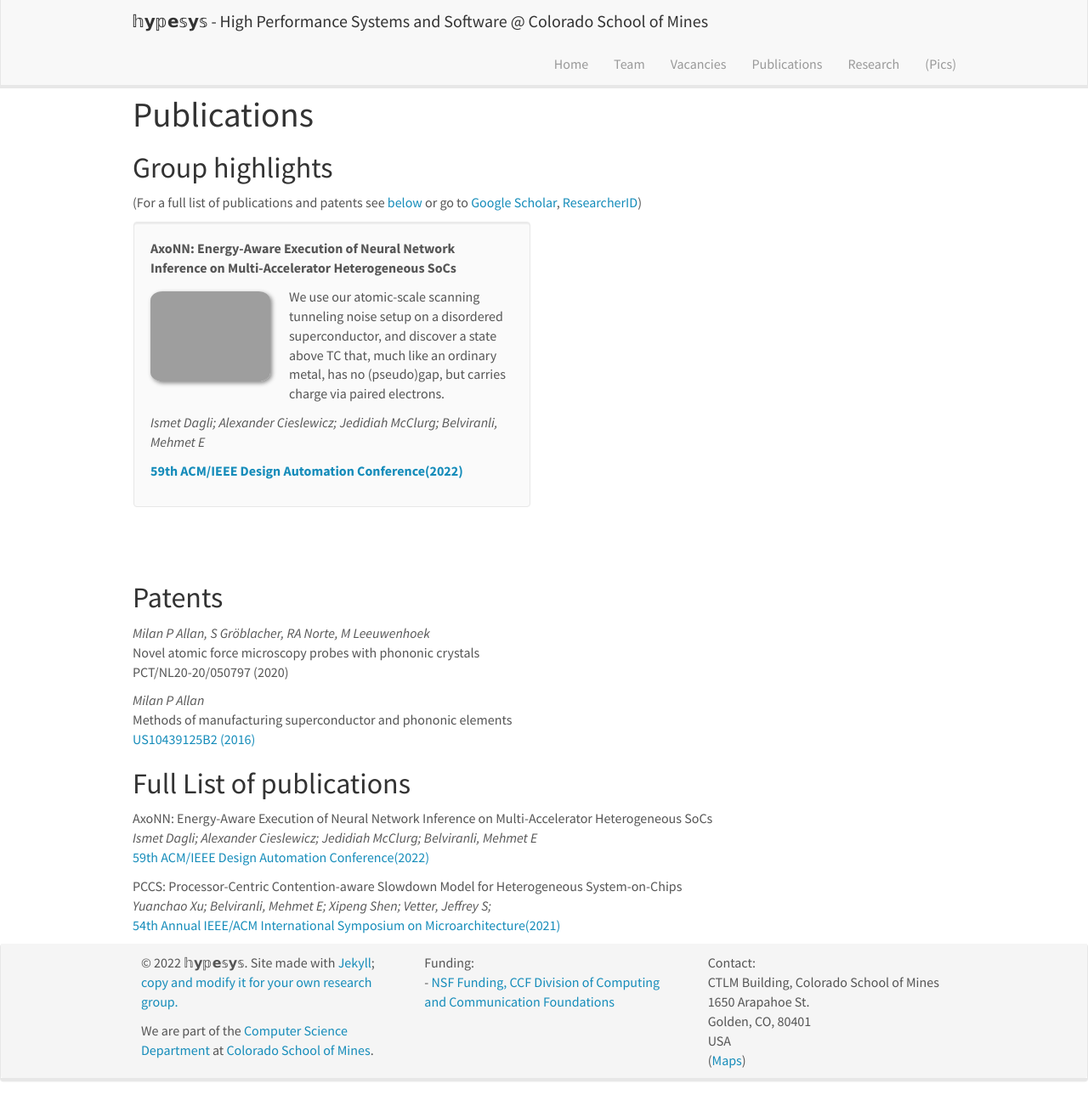
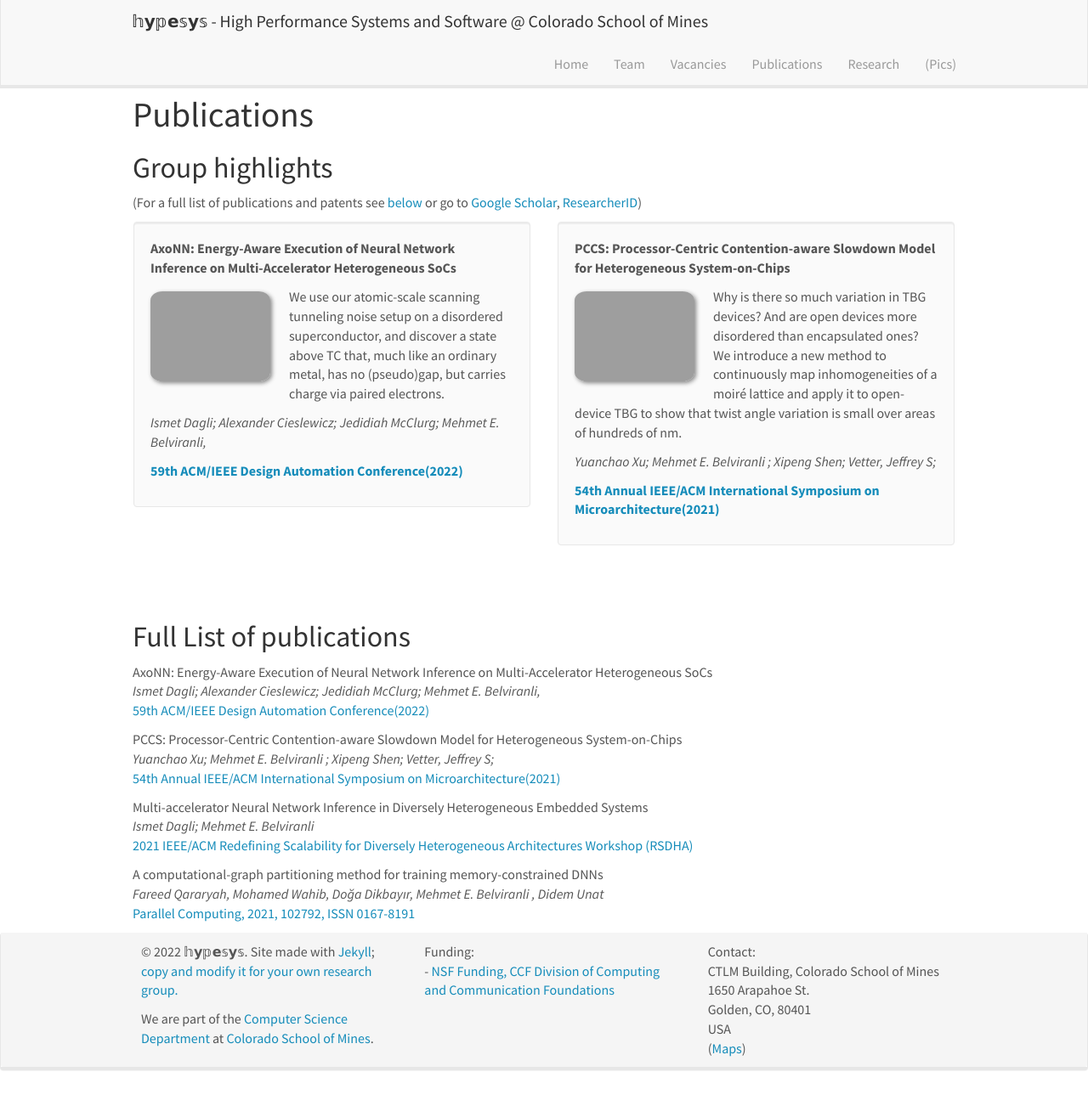
Before and after one commit to hypesys/hypesys.github.io, a Jekyll site: the page built from _pages/publications.md, in a window 1280 px wide and 1295 px high. Shown: the whole window at 85% size. Built offline with Jekyll 4.4.1, drawn with Linux system fonts in a browser that asks for light colours; nearby versions of some CDN libraries.

Commit message:
new publications are added.

```diff
--- a/_data/publist.yml
+++ b/_data/publist.yml
@@ -1,7 +1,7 @@
 - title: "AxoNN: Energy-Aware Execution of Neural Network Inference on Multi-Accelerator Heterogeneous SoCs"
   image: Pairs3.png
   description: We use our atomic-scale scanning tunneling noise setup on a disordered superconductor, and discover a state above TC that, much like an ordinary metal, has no (pseudo)gap, but carries charge via paired electrons.
-  authors: Ismet Dagli; Alexander Cieslewicz; Jedidiah McClurg; Belviranli, Mehmet E
+  authors: Ismet Dagli; Alexander Cieslewicz; Jedidiah McClurg; Mehmet E. Belviranli,
   link:
     url: https://hpss.mines.edu/downloads/dac22.pdf
     display: 59th ACM/IEEE Design Automation Conference(2022)
@@ -11,10 +11,30 @@
 - title: "PCCS: Processor-Centric Contention-aware Slowdown Model for Heterogeneous System-on-Chips"
   image: TBG_SL.png
   description: Why is there so much variation in TBG devices? And are open devices more disordered than encapsulated ones? We introduce a new method to continuously map inhomogeneities of a moiré lattice and apply it to open-device TBG to show that twist angle variation is small over areas of hundreds of nm.
-  authors: Yuanchao Xu; Belviranli, Mehmet E; Xipeng Shen; Vetter, Jeffrey S;
+  authors: Yuanchao Xu; Mehmet E. Belviranli ; Xipeng Shen; Vetter, Jeffrey S;
   link:
     url: https://hpss.mines.edu/downloads/micro21.pdf
     display:  54th Annual IEEE/ACM International Symposium on Microarchitecture(2021)
+  highlight: 1
+  news2:
+
+- title: "Multi-accelerator Neural Network Inference in Diversely Heterogeneous Embedded Systems"
+  image:
+  description:
+  authors: Ismet Dagli; Mehmet E. Belviranli
+  link:
+    url: https://ieeexplore.ieee.org/abstract/document/9651162/metrics#metrics
+    display: 2021 IEEE/ACM Redefining Scalability for Diversely Heterogeneous Architectures Workshop (RSDHA)
+  highlight: 0
+  news2:
+
+- title: "A computational-graph partitioning method for training memory-constrained DNNs"
+  image:
+  description:
+  authors: Fareed Qararyah, Mohamed Wahib, Doğa Dikbayır, Mehmet E. Belviranli , Didem Unat
+  link:
+    url: https://dx.doi.org/10.1038/s41535-020-00303-4
+    display: Parallel Computing, 2021, 102792, ISSN 0167-8191
   highlight: 0
   news2:
 
--- a/_pages/publications.md
+++ b/_pages/publications.md
@@ -52,10 +52,10 @@ permalink: /publications/
 <p> &nbsp; </p>
 
 
-## Patents
+<!-- ## Patents
 <em>Milan P Allan, S Gröblacher, RA Norte, M Leeuwenhoek</em><br />Novel atomic force microscopy probes with phononic crystals<br /> PCT/NL20-20/050797 (2020)
 
-<em>Milan P Allan</em><br /> Methods of manufacturing superconductor and phononic elements <br /> <a href="https://patents.google.com/patent/US10439125B2/en?inventor=Milan+ALLAN&oq=inventor:(Milan+ALLAN)">US10439125B2 (2016)</a>
+<em>Milan P Allan</em><br /> Methods of manufacturing superconductor and phononic elements <br /> <a href="https://patents.google.com/patent/US10439125B2/en?inventor=Milan+ALLAN&oq=inventor:(Milan+ALLAN)">US10439125B2 (2016)</a> -->
 
 ## Full List of publications
 
```
